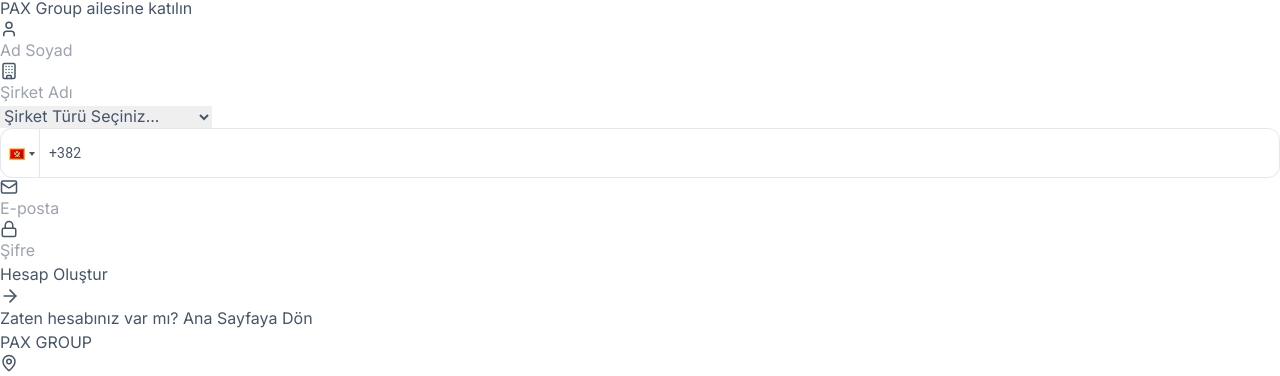
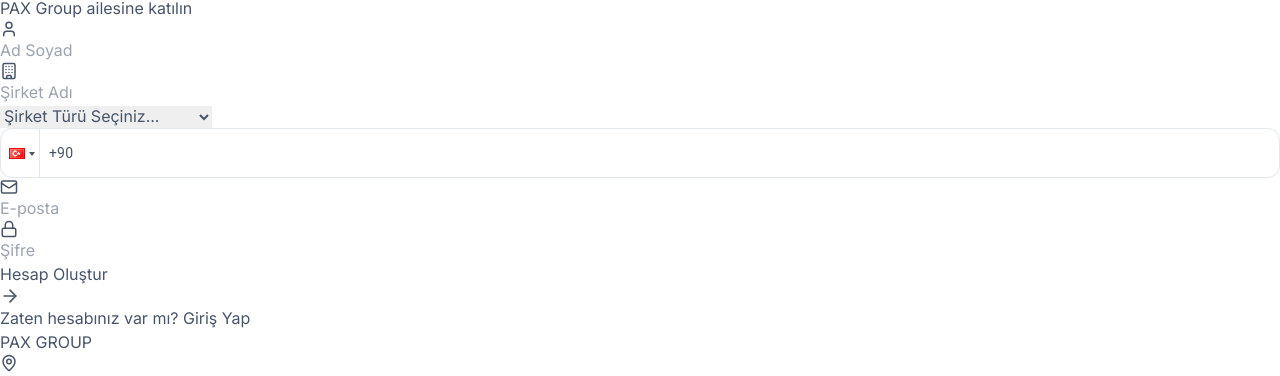
Before and after one commit to React116/pax-site, a React (Vite) app: page /kayit-ol in a window 1280 px wide. Shown: the part 839-1215 px from the top of the page. Built offline with nearby package versions, Linux system fonts and the light colour scheme.

Commit message:
Navbar fixed

```diff
--- a/src/Register.jsx
+++ b/src/Register.jsx
@@ -1,68 +1,65 @@
 import React, { useState } from 'react';
 import { useNavigate, Link } from 'react-router-dom';
 import { ArrowRight, User, Mail, Lock, Building } from 'lucide-react';
-
-// Telefon modülü
 import PhoneInput from 'react-phone-input-2';
 import 'react-phone-input-2/lib/style.css';
 
 const Register = () => {
   const navigate = useNavigate();
+  const [loading, setLoading] = useState(false); // Yükleniyor durumu eklendi
 
   const [formData, setFormData] = useState({
     name: '',
     email: '',
     password: '',
     company: '',
-    companyType: '', // Yeni alan
+    companyType: '',
     phone: ''
   });
 
-  // Sektör Listesi
   const sectors = [
-    "Klinik / Sağlık / Diş",
-    "Güzellik / Spa / Kuaför",
-    "E-Ticaret / Perakende",
-    "Eğitim / Danışmanlık",
-    "Turizm / Otel / Seyahat",
-    "Gayrimenkul / Emlak",
-    "Yazılım / Teknoloji / Ajans",
-    "Restoran / Cafe / Gıda",
-    "Lojistik / Taşımacılık",
-    "Otomotiv / Galeri",
-    "Diğer"
+    "Klinik / Sağlık / Diş", "Güzellik / Spa / Kuaför", "E-Ticaret / Perakende",
+    "Eğitim / Danışmanlık", "Turizm / Otel / Seyahat", "Gayrimenkul / Emlak",
+    "Yazılım / Teknoloji / Ajans", "Restoran / Cafe / Gıda", "Lojistik / Taşımacılık",
+    "Otomotiv / Galeri", "Diğer"
   ];
 
   const handleChange = (e) => {
     setFormData({ ...formData, [e.target.name]: e.target.value });
   };
 
- // src/Register.jsx içindeki handleSubmit fonksiyonu:
-
   const handleSubmit = async (e) => {
     e.preventDefault();
+    setLoading(true);
+
+    // .env dosyasından URL alıyoruz. Eğer yoksa yedeği kullanıyoruz.
+    // DİKKAT: Vercel'de Environment Variables ayarlı olmalı!
+    const BASE_URL = import.meta.env.VITE_API_URL || "https://pax-backend-9m4q.onrender.com/api";
+
+    console.log("📡 İstek atılan adres:", `${BASE_URL}/auth/register`);
+    console.log("📦 Gönderilen veri:", formData);
+
     try {
-    // Merkezi adresi alıyoruz
-    const apiUrl = import.meta.env.VITE_API_URL;
-
-    // Backend'de auth rotasını /auth/register olarak ayarladığımızı varsayıyorum
-    const response = await fetch(`${apiUrl}/auth/register`, {
+      const response = await fetch(`${BASE_URL}/auth/register`, {
         method: 'POST',
         headers: { 'Content-Type': 'application/json' },
         body: JSON.stringify(formData)
       });
 
       const data = await response.json();
+      console.log("🔙 Sunucu yanıtı:", data);
 
       if (response.ok) {
-      alert("✅ Kayıt Başarılı! Giriş yapabilirsiniz.");
-      navigate('/giris-yap'); // Kayıttan sonra giriş sayfasına atmalı
+        alert("✅ Kayıt Başarılı! Giriş sayfasına yönlendiriliyorsunuz.");
+        navigate('/giris-yap');
       } else {
-      alert("❌ Hata: " + (data.message || "Kayıt başarısız"));
+        alert("❌ Kayıt Başarısız: " + (data.message || "Bilinmeyen bir hata oluştu."));
       }
     } catch (error) {
-    console.error("Bağlantı Hatası:", error);
-    alert("Sunucuyla iletişim kurulamadı. Lütfen internet bağlantınızı kontrol edin.");
+      console.error("Bağlantı Hatası Detayı:", error);
+      alert("⚠️ Sunucuyla iletişim kurulamadı!\n\nOlası sebepler:\n1. Sunucu (Render) uyku modunda olabilir, 1 dakika bekleyip tekrar deneyin.\n2. İnternet bağlantınız kopmuş olabilir.");
+    } finally {
+      setLoading(false);
     }
   };
 
@@ -75,79 +72,50 @@
         </div>
 
         <form onSubmit={handleSubmit} className="space-y-5">
-          {/* Ad Soyad */}
           <div className="relative">
             <User className="absolute left-3 top-3.5 text-slate-400" size={18}/>
             <input name="name" placeholder="Ad Soyad" onChange={handleChange} required className="w-full pl-10 p-3.5 rounded-xl border border-slate-200 outline-none focus:ring-2 focus:ring-[#001F54]"/>
           </div>
 
-          {/* Şirket Adı */}
           <div className="relative">
             <Building className="absolute left-3 top-3.5 text-slate-400" size={18}/>
             <input name="company" placeholder="Şirket Adı" onChange={handleChange} required className="w-full pl-10 p-3.5 rounded-xl border border-slate-200 outline-none focus:ring-2 focus:ring-[#001F54]"/>
           </div>
 
-          {/* Şirket Türü (Dropdown) */}
           <div className="relative">
-            <select
-              name="companyType"
-              onChange={handleChange}
-              required
-              className="w-full pl-3 p-3.5 rounded-xl border border-slate-200 outline-none focus:ring-2 focus:ring-[#001F54] text-slate-600 bg-white"
-            >
+            <select name="companyType" onChange={handleChange} required className="w-full pl-3 p-3.5 rounded-xl border border-slate-200 outline-none focus:ring-2 focus:ring-[#001F54] text-slate-600 bg-white">
               <option value="">Şirket Türü Seçiniz...</option>
-              {sectors.map((sector, index) => (
-                <option key={index} value={sector}>{sector}</option>
-              ))}
+              {sectors.map((sector, index) => (<option key={index} value={sector}>{sector}</option>))}
             </select>
           </div>
 
-          {/* Telefon (Bayraklı Modül) */}
           <div className="w-full">
             <PhoneInput
-              country={'me'} // Varsayılan Karadağ (Montenegro)
+              country={'tr'}
               value={formData.phone}
               onChange={phone => setFormData({ ...formData, phone })}
-              inputStyle={{
-                width: '100%',
-                height: '50px',
-                borderRadius: '0.75rem',
-                borderColor: '#e2e8f0',
-                paddingLeft: '48px'
-              }}
-              buttonStyle={{
-                borderRadius: '0.75rem 0 0 0.75rem',
-                borderColor: '#e2e8f0',
-                backgroundColor: 'white'
-              }}
-              dropdownStyle={{
-                borderRadius: '1rem',
-                boxShadow: '0 4px 6px -1px rgba(0, 0, 0, 0.1)'
-              }}
-              preferredCountries={['me', 'tr', 'de', 'gb', 'us']} // En üstte çıkacak ülkeler
-              enableSearch={true} // Ülke arama özelliği
+              inputStyle={{ width: '100%', height: '50px', borderRadius: '0.75rem', borderColor: '#e2e8f0', paddingLeft: '48px' }}
+              buttonStyle={{ borderRadius: '0.75rem 0 0 0.75rem', borderColor: '#e2e8f0', backgroundColor: 'white' }}
             />
           </div>
 
-          {/* E-posta */}
           <div className="relative">
             <Mail className="absolute left-3 top-3.5 text-slate-400" size={18}/>
             <input name="email" type="email" placeholder="E-posta" onChange={handleChange} required className="w-full pl-10 p-3.5 rounded-xl border border-slate-200 outline-none focus:ring-2 focus:ring-[#001F54]"/>
           </div>
 
-          {/* Şifre */}
           <div className="relative">
             <Lock className="absolute left-3 top-3.5 text-slate-400" size={18}/>
             <input name="password" type="password" placeholder="Şifre" onChange={handleChange} required className="w-full pl-10 p-3.5 rounded-xl border border-slate-200 outline-none focus:ring-2 focus:ring-[#001F54]"/>
           </div>
 
-          <button type="submit" className="w-full bg-[#001F54] text-white font-bold py-4 rounded-xl hover:bg-[#0f172a] transition-all shadow-lg flex items-center justify-center gap-2 mt-6">
-            Hesap Oluştur <ArrowRight size={20}/>
+          <button type="submit" disabled={loading} className="w-full bg-[#001F54] text-white font-bold py-4 rounded-xl hover:bg-[#0f172a] transition-all shadow-lg flex items-center justify-center gap-2 mt-6 disabled:opacity-50">
+            {loading ? "İşleniyor..." : <><span className="flex items-center gap-2">Hesap Oluştur <ArrowRight size={20}/></span></>}
           </button>
         </form>
 
         <div className="mt-6 text-center text-sm text-slate-500">
-            Zaten hesabınız var mı? <Link to="/" className="text-blue-600 font-bold hover:underline">Ana Sayfaya Dön</Link>
+            Zaten hesabınız var mı? <Link to="/giris-yap" className="text-blue-600 font-bold hover:underline">Giriş Yap</Link>
         </div>
       </div>
     </div>
```
Also changed, not shown: 1 other file (tests, documents, lock files or other folders). Lines whose indentation alone changed are shown as unchanged.
